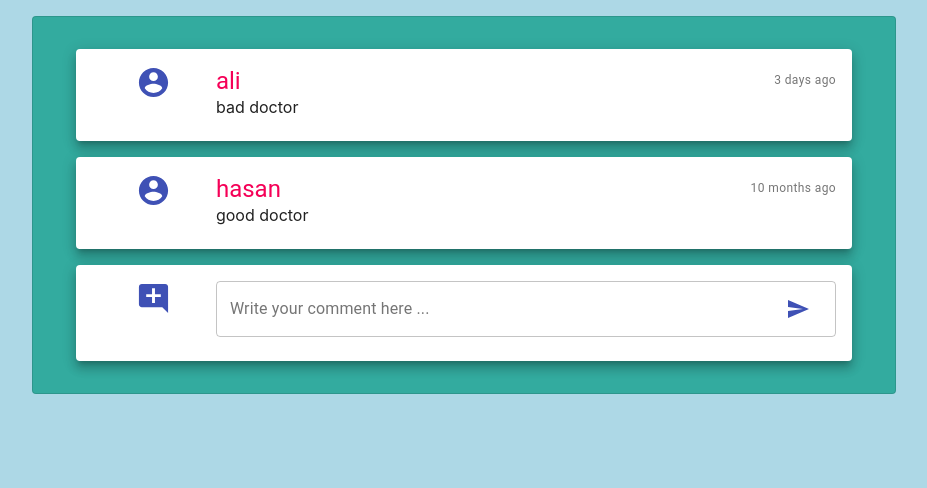
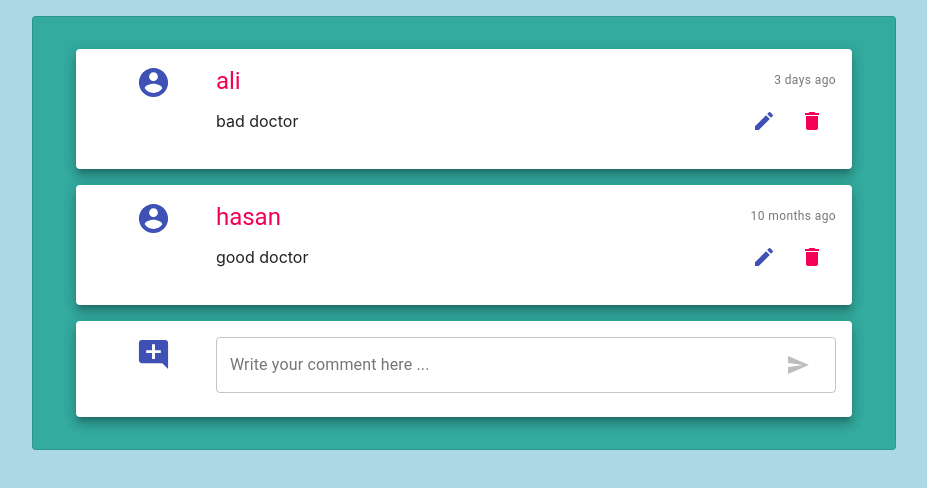
Before and after one commit to Tahlil-992/bugophobia.front-end, a React (Create React App) app: page /comment in a window 1280 px wide. Shown: the top 488 px of the page, without its empty margins (176-1103 px from the left). Built offline with nearby package versions, Linux system fonts and the light colour scheme; no server answers; sample sign-in values are in the browser's storage.

Commit message:
integrate get and create comment api calls with ui

```diff
--- a/src/App.js
+++ b/src/App.js
@@ -13,7 +13,7 @@ import Explore from "../src/views/pages/Explore";
 import Profile from "../src/views/pages/Profile";
 import { connect, useSelector } from "react-redux";
 import { login, rememberMe, setIsDoctor, signOut } from "./core/Authentication/action/authActions";
-import { CommentSection } from "./views/pages/commentSection";
+import CommentSection from "./views/pages/commentSection";
 
 function App({ setIsDoctor, login, rememberMe }) {
 
--- a/src/views/pages/commentSection/AddComment.js
+++ b/src/views/pages/commentSection/AddComment.js
@@ -1,4 +1,4 @@
-import React from "react";
+import React, { useEffect, useState } from "react";
 import { callAPIHandler } from "../../../core/modules/refreshToken";
 import CardContent from "@material-ui/core/CardContent";
 import Card from "@material-ui/core/Card";
@@ -9,6 +9,8 @@ import SendIcon from '@material-ui/icons/Send';
 import TextField from "@material-ui/core/TextField";
 import InputAdornment from "@material-ui/core/InputAdornment";
 import { IconButton } from "@material-ui/core";
+import { connect } from "react-redux";
+import { LoadingSpinner } from "../../../assets/loading.spinner";
 
 const callCreateCommentAPI = async ({ doctor_username, comment_content }, isRemembered) => {
     try {
@@ -20,7 +22,35 @@ const callCreateCommentAPI = async ({ doctor_username, comment_content }, isReme
     }
 }
 
-export const AddComment = ({ doctor_username = "" }) => {
+const AddComment = ({ doctor_username = "zodoc", remember_me, setResult }) => {
+
+    const [isLoading, setIsLoading] = useState(false);
+    const [content, setContent] = useState("");
+    const [onSubmit, setOnSubmit] = useState(false);
+
+    useEffect(() => {
+        let Message = "a"
+        const callAPI = async () => {
+            try {
+                const response = await callCreateCommentAPI({ doctor_username: doctor_username, comment_content: content }, remember_me);
+                if (response.status === 201) {
+                    Message = "Success";
+                    setContent("");
+                }
+            }
+            catch (e) {
+                Message = "Failure";
+            }
+            finally {
+                setResult(Message);
+            }
+        }
+        if (onSubmit) {
+            callAPI();
+            setIsLoading(false);
+        }
+        setOnSubmit(false);
+    }, [onSubmit])
 
     return (
         <Card raised style={{ maxWidth: "90%", margin: "auto", marginTop: "1em", marginBottom: "1em" }}>
@@ -28,7 +58,7 @@ export const AddComment = ({ doctor_username = "" }) => {
                 <Grid container>
                     <Grid item xs={2}>
                         <Box display="flex" alignItems="center" justifyContent="center">
-                            <AddCommentIcon color="primary" fontSize="large"/>
+                            <AddCommentIcon color="primary" fontSize="large" />
                         </Box>
                     </Grid>
                     <Grid item xs={10}>
@@ -39,12 +69,19 @@ export const AddComment = ({ doctor_username = "" }) => {
                             label="Write your comment here ..."
                             name="add-comment"
                             multiline
+                            value={content}
+                            onChange={event => setContent(event.target.value)}
                             InputProps={{
                                 endAdornment: (
                                     <InputAdornment position="end">
-                                        <IconButton color="primary">
-                                            <SendIcon />
-                                        </IconButton>
+                                        {!isLoading &&
+                                            <IconButton
+                                                disabled={content === ""}
+                                                color="primary"
+                                                onClick={() => {setIsLoading(true); setOnSubmit(true);}}>
+                                                <SendIcon />
+                                            </IconButton>}
+                                        {isLoading && <LoadingSpinner />}
                                     </InputAdornment>)
                             }}
                         />
@@ -54,3 +91,9 @@ export const AddComment = ({ doctor_username = "" }) => {
         </Card>
     );
 }
+
+export default connect(state => {
+    return {
+        remember_me: state.authReducer.authData.remember_me,
+    }
+}, null)(AddComment);
--- a/src/views/pages/commentSection/CommentFragment.js
+++ b/src/views/pages/commentSection/CommentFragment.js
@@ -2,7 +2,7 @@ import CardContent from "@material-ui/core/CardContent";
 import Card from "@material-ui/core/Card";
 import React from "react";
 import { Comment } from "./comment";
-import { AddComment } from "./AddComment";
+import AddComment from "./AddComment";
 import Paper from "@material-ui/core/Paper"
 
 export const CommentFragment = ({ comments }) => {
@@ -18,7 +18,7 @@ export const CommentFragment = ({ comments }) => {
                 </Card>
             )
         })}
-        <AddComment/>
+        <AddComment setResult={(msg) => alert(msg)}/>
         </Paper>
     );
 }
--- a/src/views/pages/commentSection/comment.js
+++ b/src/views/pages/commentSection/comment.js
@@ -5,8 +5,11 @@ import React from 'react';
 // import Button from '@material-ui/core/Button';
 import Typography from '@material-ui/core/Typography';
 import Grid from '@material-ui/core/Grid';
-import { Box } from '@material-ui/core';
+import Box from '@material-ui/core/Box';
+import IconButton from '@material-ui/core/IconButton';
 import AccountCircleIcon from '@material-ui/icons/AccountCircle';
+import EditIcon from '@material-ui/icons/Edit';
+import DeleteIcon from '@material-ui/icons/Delete';
 
 // const useStyles = makeStyles({
 //     root: {
@@ -35,10 +38,18 @@ export const Comment = ({ commentInfo }) => {
                         {time}
                     </Typography>
                 </Box>
-                <Box>
+                <Box display="flex" justifyContent="space-between" alignItems="center">
                     <Typography variant="p" color={"textPrimary"}>
                         {content}
                     </Typography>
+                    <Box display="flex" justifyContent="center" alignItems="center">
+                        <IconButton>
+                            <EditIcon color="primary"/>
+                        </IconButton>
+                        <IconButton>
+                            <DeleteIcon color="secondary"/>
+                        </IconButton>
+                    </Box>
                 </Box>
             </Grid>
         </Grid>
--- a/src/views/pages/commentSection/index.js
+++ b/src/views/pages/commentSection/index.js
@@ -1,13 +1,15 @@
-import React from "react";
+import React, { useEffect, useState } from "react";
 import { CommentFragment } from "./CommentFragment";
 // import Grid from "@material-ui/core/Grid";
 import Box from "@material-ui/core/Box";
 import Container from "@material-ui/core/Container";
 import { callAPIHandler } from "../../../core/modules/refreshToken";
+import { connect } from "react-redux";
+import { LoadingSpinner } from "../../../assets/loading.spinner";
 
 const callGetCommentsAPI = async ({ doctor_username }, isRemembered) => {
     try {
-        const response = await callAPIHandler({ method: "GET", data: { doctor_username: doctor_username }, url: "/profile/comments" }, true, isRemembered);
+        const response = await callAPIHandler({ method: "GET", data: { doctor_username: doctor_username }, url: "/profile/comments/" }, true, isRemembered);
         return response;
     }
     catch (e) {
@@ -15,11 +17,29 @@ const callGetCommentsAPI = async ({ doctor_username }, isRemembered) => {
     }
 }
 
-export const CommentSection = () => {
+const CommentSection = ({ remember_me }) => {
     const comments = [
         { info: { user: "ali", content: "bad doctor", time: "3 days ago" } },
         { info: { user: "hasan", content: "good doctor", time: "10 months ago" } },
     ]
+
+    const [message, setMessage] = useState("");
+
+    useEffect(() => {
+        const callAPI = async () => {
+            try {
+                const response = await callGetCommentsAPI( {doctor_username: "zodoc"}, remember_me )
+                if (response.status === 200) {
+                    setMessage("Success");
+                    console.log(response);
+                }
+            }
+            catch {
+                setMessage("Failure");
+            }
+        }
+        callAPI();
+    }, [])
 
     return (
         <Container>
@@ -31,3 +51,9 @@ export const CommentSection = () => {
 
     );
 }
+
+export default connect(state => {
+    return {
+        remember_me: state.authReducer.authData.remember_me,
+    }
+}, null)(CommentSection);
```
